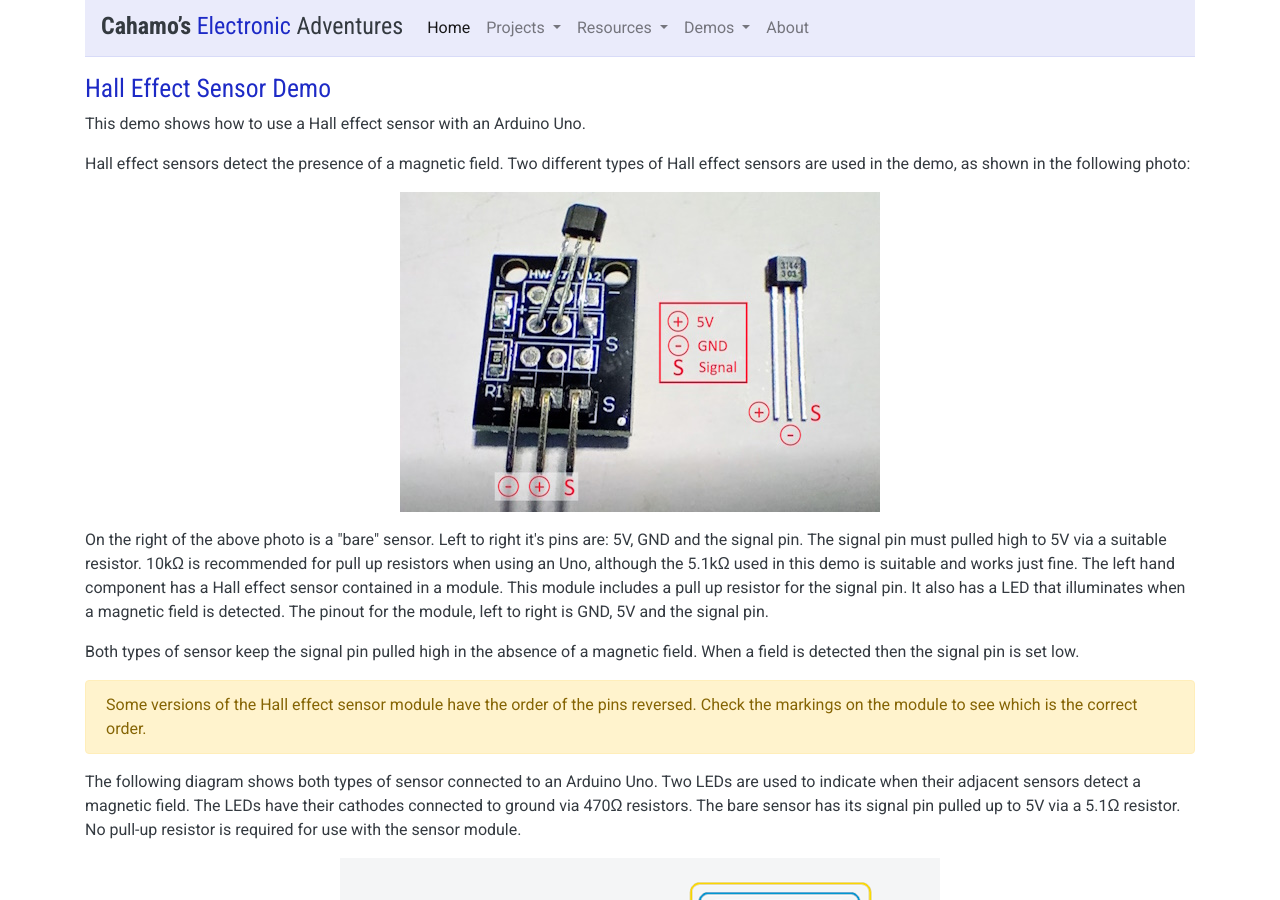
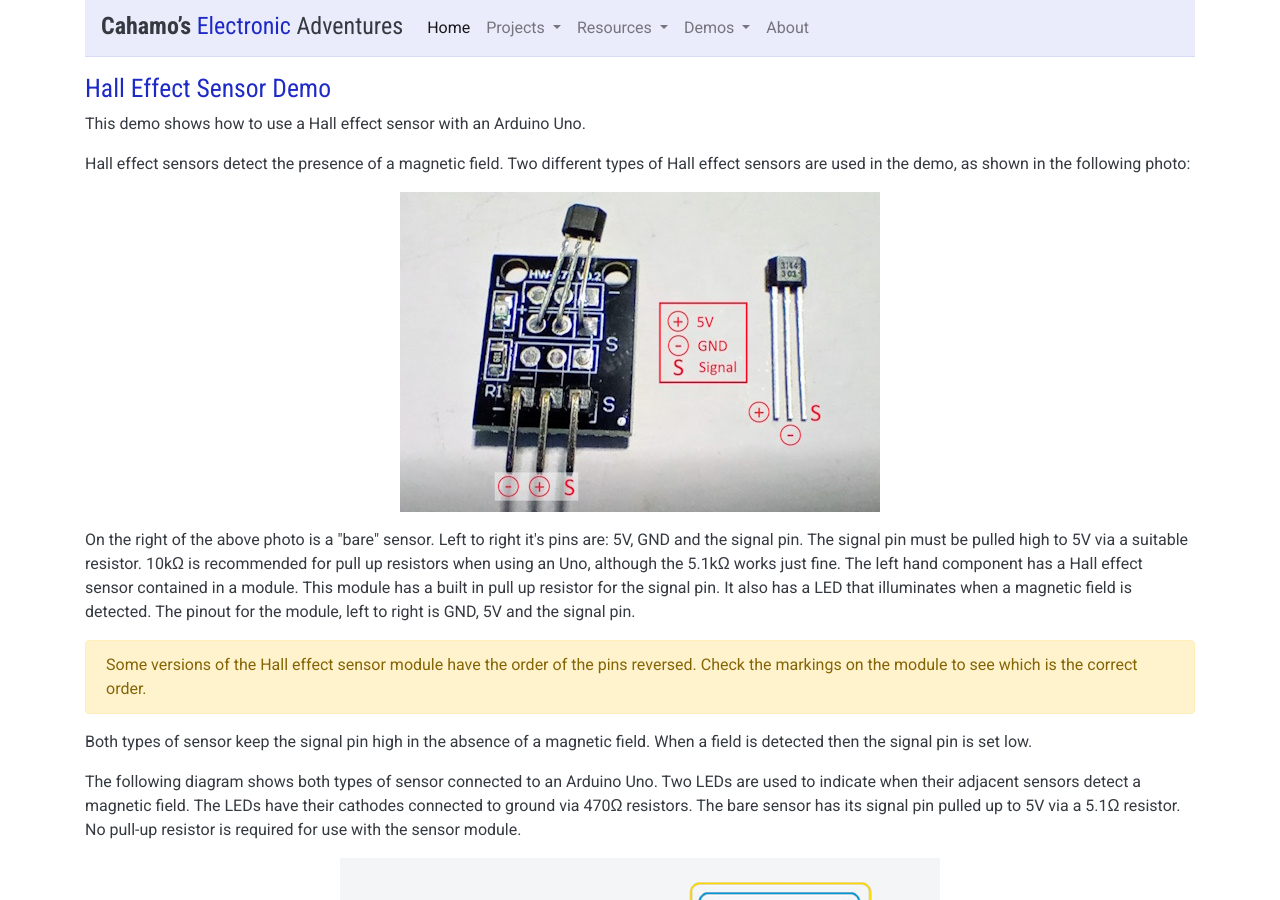
Before and after one commit to cahamo/cahamo.github.io, a Jekyll site: the page built from demos/hall-effect-sensor/index.html, in a window 1280 px wide and 900 px high. Built offline with Jekyll 4.4.1, drawn with Linux system fonts in a browser that asks for light colours; comment, search, counter and statistics services are not loaded; some of the changed text lies outside the part shown.

Commit message:
Revise Hall Effect Sensors demo page

```diff
--- a/demos/hall-effect-sensor/index.html
+++ b/demos/hall-effect-sensor/index.html
@@ -10,11 +10,11 @@
 
 <p><img class="img-fluid mx-auto d-block" src="/assets/img/demos/hall-effect-sensor/components_480x320.jpg" width="480" height="320" alt="Hall effect sensor components"></p>
 
-<p>On the right of the above photo is a &quot;bare&quot; sensor. Left to right it's pins are: 5V, GND and the signal pin. The signal pin must pulled high to 5V via a suitable resistor. 10k&ohm; is recommended for pull up resistors when using an Uno, although the 5.1k&ohm; used in this demo is suitable and works just fine. The left hand component has a Hall effect sensor contained in a module. This module includes a pull up resistor for the signal pin. It also has a LED that illuminates when a magnetic field is detected. The pinout for the module, left to right is GND, 5V and the signal pin.</p>
-
-<p>Both types of sensor keep the signal pin pulled high in the absence of a magnetic field. When a field is detected then the signal pin is set low.</p>
+<p>On the right of the above photo is a &quot;bare&quot; sensor. Left to right it's pins are: 5V, GND and the signal pin. The signal pin must be pulled high to 5V via a suitable resistor. 10k&ohm; is recommended for pull up resistors when using an Uno, although the 5.1k&ohm; works just fine. The left hand component has a Hall effect sensor contained in a module. This module has a built in pull up resistor for the signal pin. It also has a LED that illuminates when a magnetic field is detected. The pinout for the module, left to right is GND, 5V and the signal pin.</p>
 
 <p class="alert alert-warning">Some versions of the Hall effect sensor module have the order of the pins reversed. Check the markings on the module to see which is the correct order.</p>
+
+<p>Both types of sensor keep the signal pin high in the absence of a magnetic field. When a field is detected then the signal pin is set low.</p>
 
 <p>The following diagram shows both types of sensor connected to an Arduino Uno. Two LEDs are used to indicate when their adjacent sensors detect a magnetic field. The LEDs have their cathodes connected to ground via 470&ohm; resistors. The bare sensor has its signal pin pulled up to 5V via a 5.1&ohm; resistor. No pull-up resistor is required for use with the sensor module.</p>
 
@@ -61,17 +61,17 @@
 
 <p>The demo source code is available from the <a href="https://github.com/cahamo/demo-projects/tree/main"><code>cahamo/demo-projects</code></a> repository on GitHub. The relevant code will be found in the <code>hall-effect-sensor--uno</code> directory. All the C++ code is in <a href="https://github.com/cahamo/demo-projects/blob/main/hall-effect-sensor--uno/src/main.cpp"><code>hall-effect-sensor--uno/src/main.cpp</code></a>.</p>
 
-<p class="alert alert-warning">
+<p class="alert alert-info">
     This demo is a PlatformIO project for use with Visual Studio Code. It can be modified for use with the Arduino IDE simply by copying the code from <code>hall-effect-sensor--uno/src/main.cpp</code> into a new, blank Arduino API project. No Arduino libraries are required.</p>
 </p>
 
 <p>Once the code is compiled and uploaded to the Uno bring a suitably oriented<sup>&dagger;</sup> magnet close to each sensor in turn and observe that the associated LED will illuminate. The code also writes the state of each sensor to the Uno's serial port. In order to keep the serial output readable, each sensor is checked only 3 times per second. Therefore there may be a lag between the sensor module's built-in LED changing state and the time associated LED on the breadboard follows suit.</p>
 
-<p>The next image shows the demo circuit as built on a breadboard, with power supplied via the Uno's USB connector. The left hand image shows the circuit with no magnet present: no LEDs are illuminated. The right hand image shows a magnet close to both sensors. Notice that the LEDs are lit, showing that both sensors have detected the magnetic field<sup>&dagger;</sup>. The small LED on the sensor module is also lit.</p>
+<p class="alert alert-info">&dagger; Hall effect sensors usually only detect a magnet when its poles are oriented in a certain way relative to the sensor. When the magnet shown in the photo was turned around it was not detected.</p>
+
+<p>The next image shows the demo circuit as built on a breadboard, with power supplied via the Uno's USB connector. The left hand image shows the circuit with no magnet present: no LEDs are illuminated. The right hand image shows a magnet close to both sensors. Notice that the LEDs are lit, showing that both sensors have detected the magnetic field. The small LED on the sensor module is also lit.</p>
 
 <p><img class="img-fluid mx-auto d-block" src="/assets/img/demos/hall-effect-sensor/breadboard-800x400.png" width="800" height="400" alt="Hall effect sensor demo breadboards with and without a magnet"></p>
-
-<p class="alert alert-warning">&dagger; Hall effect sensors usually only detect a magnet when its poles are oriented in a certain way relative to the sensor. When the magnet shown in the photo was turned around it was not detected.</p>
 
 <p>Finally, here is a video of the demo in action:</p>
 
```
